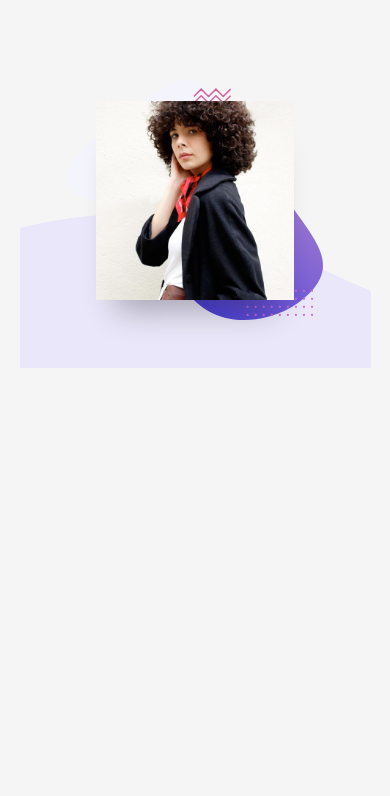
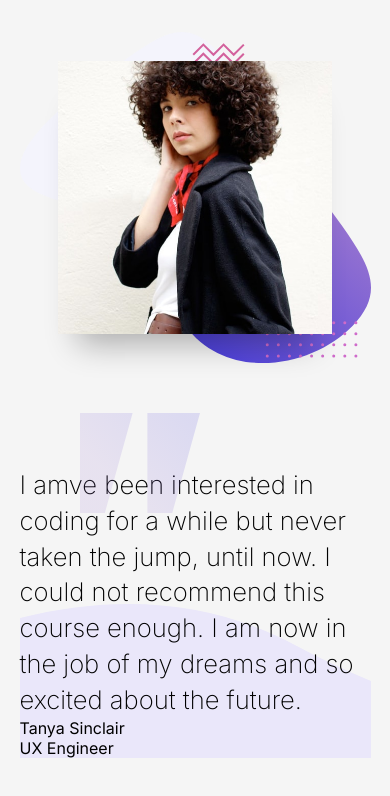
Before and after one commit to catharygr/app-varias-next, a Next.js app: page /carrusel-testominios in a window 390 px wide. Shown: the top 796 px of the page. Built offline with nearby package versions, Linux system fonts and the light colour scheme.

Commit message:
Trabajando en la media query

```diff
--- a/src/app/carrusel-testominios/carrusel.module.css
+++ b/src/app/carrusel-testominios/carrusel.module.css
@@ -5,32 +5,24 @@
   width: 90vw;
   max-width: 1000px;
   margin: 2rem auto;
-  padding: 3rem;
 }
 
 @media (min-width: 40rem) {
   .container {
     grid-template-columns: 1fr 5rem 1fr;
     grid-template-rows: auto;
+    padding: 3rem;
   }
 }
 
 .carruselIzq {
-  /* background-color: hsla(0, 66%, 65%, 0.5); */
   grid-row: 2 / 3;
 }
 
-.carruselIzq p {
-  font-size: 1.5rem;
-  font-weight: 300;
-  line-height: 1.5;
-
-  margin: 0;
-  padding: 0 1rem;
-}
-
-.curve {
-  color: #ffc0cb;
+.p {
+  font-size: 1.6rem;
+  font-weight: 200;
+  line-height: 1.4;
 }
 
 .carruselDer {
@@ -38,13 +30,16 @@
   grid-template-columns: 1fr;
   grid-template-rows: 1fr;
   place-items: center;
-  /* background-color: hsla(250, 66%, 65%, 0.5); */
   grid-row: 1 / 2;
 }
 
 .bg {
   grid-row: 1 / 1;
   grid-column: 1 / 1;
+}
+
+.quotes {
+  translate: 50% 50%;
 }
 
 .persona {
--- a/src/app/carrusel-testominios/page.js
+++ b/src/app/carrusel-testominios/page.js
@@ -11,7 +11,7 @@ export default function Carrusel() {
     backgroundRepeat: "no-repeat",
     backgroundPosition: "bottom left",
   };
-  console.log(curve);
+
   return (
     <div style={miestilo} className={styles.container}>
       <div className={styles.carruselDer}>
@@ -19,9 +19,9 @@ export default function Carrusel() {
         <Image className={styles.persona} src={tanya} alt="tanya" />
       </div>
       <div className={styles.carruselIzq}>
-        {/* <Image className={styles.quotes} src={quotes} alt="quotes" />
-        <Image className={styles.curve} src={curve} alt="curve" />
-        <p>
+        <Image className={styles.quotes} src={quotes} alt="quotes" />
+
+        <p className={styles.p}>
           I amve been interested in coding for a while but never taken the jump,
           until now. I could not recommend this course enough. I am now in the
           job of my dreams and so excited about the future.{" "}
@@ -29,7 +29,7 @@ export default function Carrusel() {
         <div>
           <p> Tanya Sinclair </p>
           <p> UX Engineer </p>
-        </div> */}
+        </div>
       </div>
     </div>
   );
--- a/src/app/globals.css
+++ b/src/app/globals.css
@@ -5,6 +5,7 @@
 }
 body {
   background-color: whitesmoke;
+  font-family: Arial, Helvetica, sans-serif;
 }
 
 a {
```
